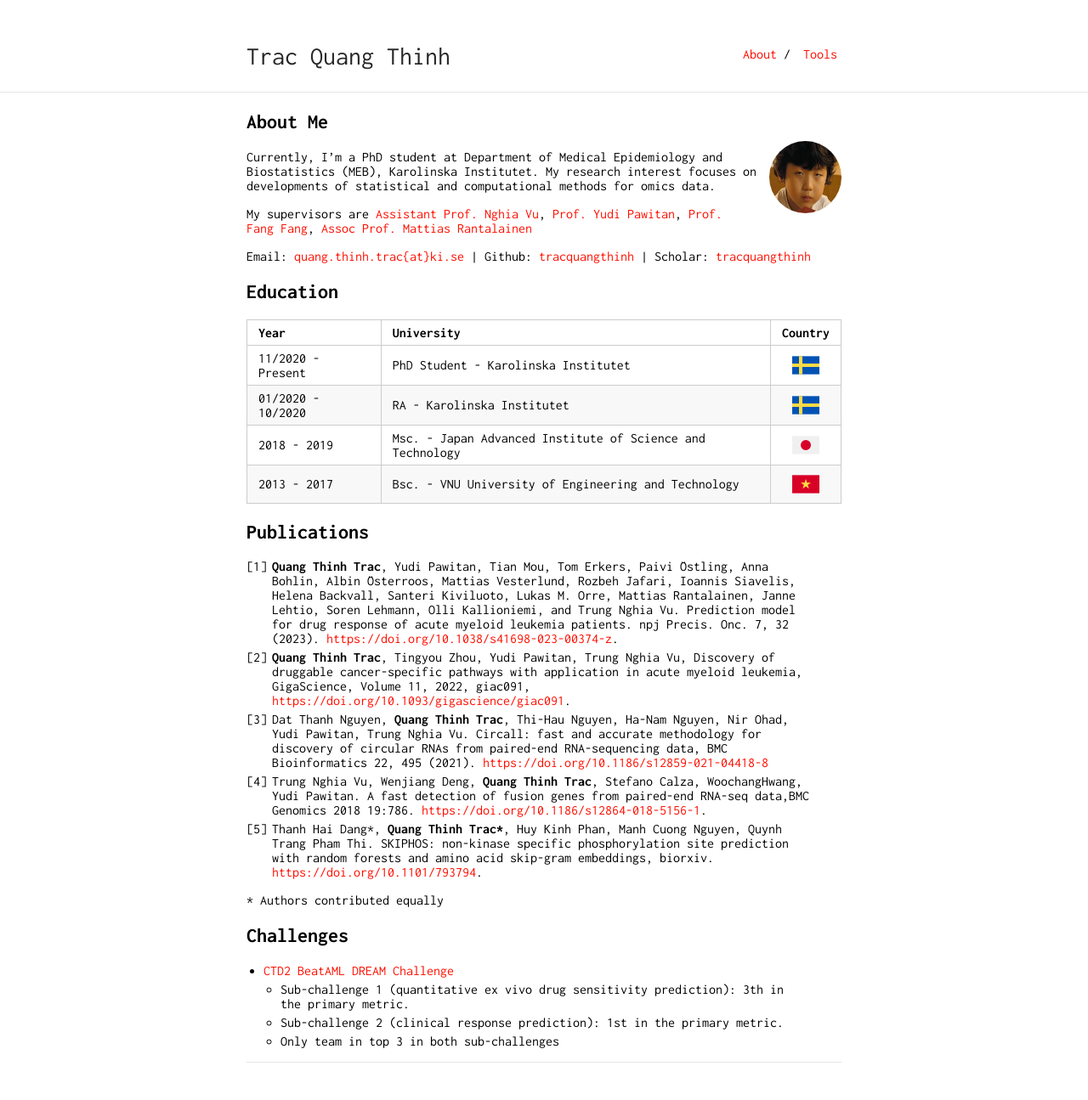
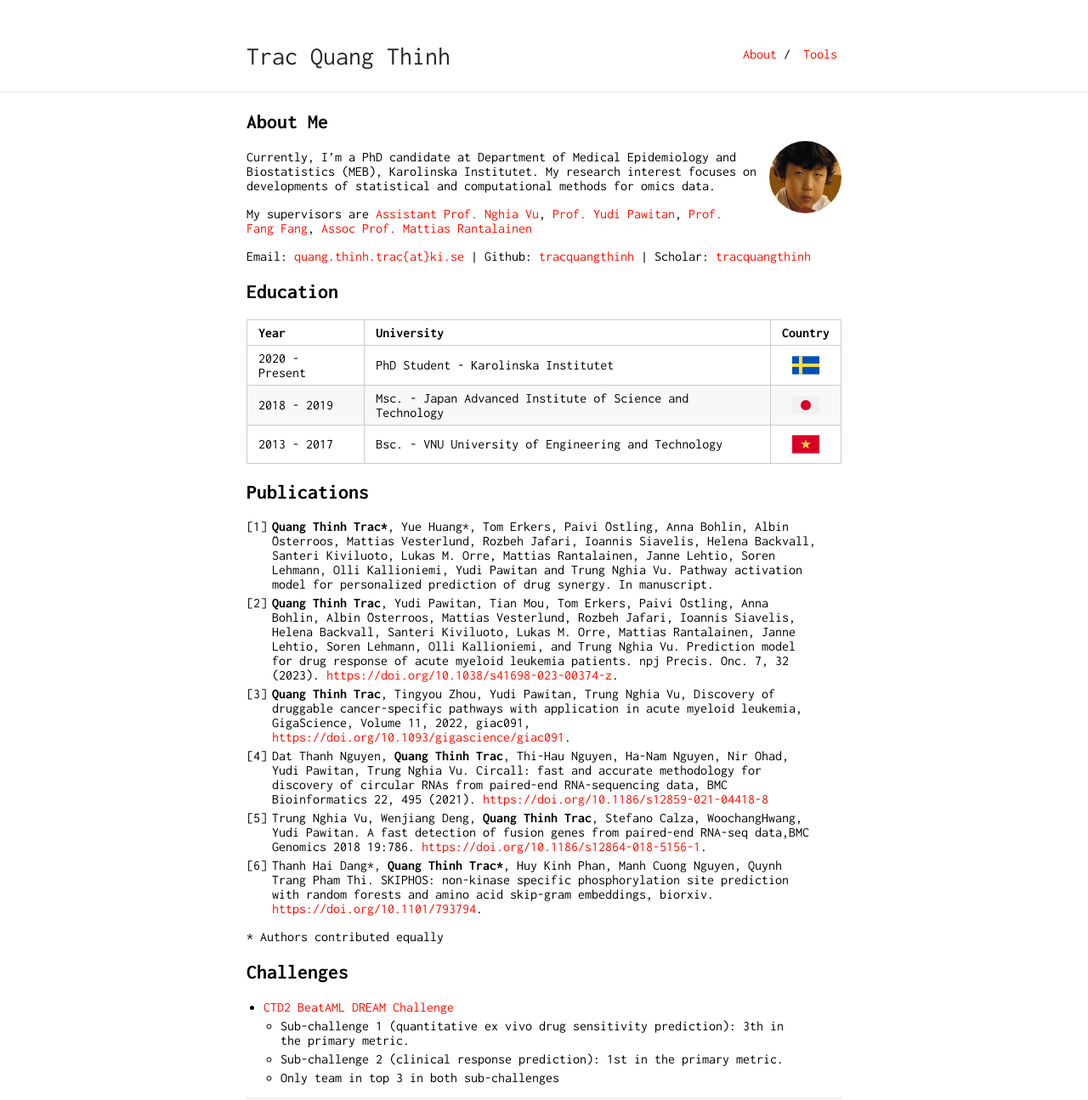
Before and after one commit to tracquangthinh/tracquangthinh.github.io, a Jekyll site: the page built from index.md, in a window 1280 px wide. Shown: the whole page at 85% size. Built offline with Jekyll 4.4.1, drawn with Linux system fonts in a browser that asks for light colours; our own code applies the rules of GitHub Pages for plain Markdown files; before the commit the page ends 1252 px from its top, so only the background shows below that.

Commit message:
Update index.md

```diff
--- a/index.md
+++ b/index.md
@@ -6,7 +6,7 @@ layout: default
 
 <img class="profile-picture" src="me.jpg">
 
-Currently, I'm a PhD student at Department of Medical Epidemiology and Biostatistics (MEB), Karolinska Institutet. My research interest focuses on developments of statistical and computational methods for omics data.
+Currently, I'm a PhD candidate at Department of Medical Epidemiology and Biostatistics (MEB), Karolinska Institutet. My research interest focuses on developments of statistical and computational methods for omics data.
 
 My supervisors are  <a href="https://staff.ki.se/people/nghvu">Assistant Prof. Nghia Vu</a>, <a href="http://fafner.meb.ki.se/personal/yudpaw/" target="_blank">Prof. Yudi Pawitan</a>, <a href="https://staff.ki.se/people/fanfan" target="_blank">Prof. Fang Fang</a>, <a href="https://staff.ki.se/people/matran" target="_blank"> Assoc Prof. Mattias Rantalainen</a>
 
@@ -16,8 +16,7 @@ Email: <a href="mailto:quang.thinh.trac@ki.se">quang.thinh.trac{at}ki.se</a> \|
 
 Year | University | Country
 ------|-------|--
-11/2020 - Present | PhD Student - Karolinska Institutet | <img src="img/sweden.png" style="width:32px;height:32px;display: block;margin-left: auto;margin-right: auto;">
-01/2020 - 10/2020 | RA - Karolinska Institutet | <img src="img/sweden.png" style="width:32px;height:32px;display: block;margin-left: auto;margin-right: auto;">
+2020 - Present | PhD Student - Karolinska Institutet | <img src="img/sweden.png" style="width:32px;height:32px;display: block;margin-left: auto;margin-right: auto;">
 2018 - 2019 | Msc. - Japan Advanced Institute of Science and Technology| <img src="img/japan.png" style="width:32px;height:32px;display: block;margin-left: auto;margin-right: auto;">
 2013 - 2017 | Bsc. - VNU University of Engineering and Technology| <img src="img/vietnam.png" style="width:32px;height:32px;display: block;margin-left: auto;margin-right: auto;">
 
@@ -27,11 +26,12 @@ Year | University | Country
 
 ## Publications
 
-1. **Quang Thinh Trac**, Yudi Pawitan, Tian Mou, Tom Erkers, Paivi  ̈Ostling, Anna Bohlin, Albin  ̈Osterroos, Mattias Vesterlund, Rozbeh Jafari, Ioannis Siavelis, Helena Backvall, Santeri Kiviluoto, Lukas M. Orre, Mattias Rantalainen, Janne Lehtio, Soren Lehmann, Olli Kallioniemi, and Trung Nghia Vu. Prediction model for drug response of acute myeloid leukemia patients. npj Precis. Onc. 7, 32 (2023). <a href="https://doi.org/10.1038/s41698-023-00374-z">https://doi.org/10.1038/s41698-023-00374-z</a>.
-2. **Quang Thinh Trac**, Tingyou Zhou, Yudi Pawitan, Trung Nghia Vu, Discovery of druggable cancer-specific pathways with application in acute myeloid leukemia, GigaScience, Volume 11, 2022, giac091, <a href="https://doi.org/10.1093/gigascience/giac091">https://doi.org/10.1093/gigascience/giac091</a>.
-3. Dat Thanh Nguyen, **Quang Thinh Trac**, Thi-Hau Nguyen, Ha-Nam Nguyen, Nir Ohad, Yudi Pawitan, Trung Nghia Vu. Circall: fast and accurate methodology for discovery of circular RNAs from paired-end RNA-sequencing data, BMC Bioinformatics 22, 495 (2021). <a href="https://doi.org/10.1186/s12859-021-04418-8">https://doi.org/10.1186/s12859-021-04418-8</a>
-4. Trung Nghia Vu, Wenjiang Deng, **Quang Thinh Trac**, Stefano Calza, WoochangHwang, Yudi Pawitan. A fast detection of fusion genes from paired-end RNA-seq data,BMC Genomics 2018 19:786. <a href="https://doi.org/10.1186/s12864-018-5156-1">https://doi.org/10.1186/s12864-018-5156-1</a>.
-5. Thanh Hai Dang\*, **Quang Thinh Trac\***, Huy Kinh Phan, Manh Cuong Nguyen, Quynh Trang Pham Thi. SKIPHOS: non-kinase specific phosphorylation site prediction with random forests and amino acid skip-gram embeddings, biorxiv. <a href="https://doi.org/10.1101/793794">https://doi.org/10.1101/793794</a>.
+1. **Quang Thinh Trac\***, Yue Huang*, Tom Erkers, Paivi  ̈Ostling, Anna Bohlin, Albin  ̈Osterroos, Mattias Vesterlund, Rozbeh Jafari, Ioannis Siavelis, Helena Backvall, Santeri Kiviluoto, Lukas M. Orre, Mattias Rantalainen, Janne Lehtio, Soren Lehmann, Olli Kallioniemi, Yudi Pawitan and Trung Nghia Vu. Pathway activation model for personalized prediction of drug synergy. In manuscript.
+2. **Quang Thinh Trac**, Yudi Pawitan, Tian Mou, Tom Erkers, Paivi  ̈Ostling, Anna Bohlin, Albin  ̈Osterroos, Mattias Vesterlund, Rozbeh Jafari, Ioannis Siavelis, Helena Backvall, Santeri Kiviluoto, Lukas M. Orre, Mattias Rantalainen, Janne Lehtio, Soren Lehmann, Olli Kallioniemi, and Trung Nghia Vu. Prediction model for drug response of acute myeloid leukemia patients. npj Precis. Onc. 7, 32 (2023). <a href="https://doi.org/10.1038/s41698-023-00374-z">https://doi.org/10.1038/s41698-023-00374-z</a>.
+3. **Quang Thinh Trac**, Tingyou Zhou, Yudi Pawitan, Trung Nghia Vu, Discovery of druggable cancer-specific pathways with application in acute myeloid leukemia, GigaScience, Volume 11, 2022, giac091, <a href="https://doi.org/10.1093/gigascience/giac091">https://doi.org/10.1093/gigascience/giac091</a>.
+4. Dat Thanh Nguyen, **Quang Thinh Trac**, Thi-Hau Nguyen, Ha-Nam Nguyen, Nir Ohad, Yudi Pawitan, Trung Nghia Vu. Circall: fast and accurate methodology for discovery of circular RNAs from paired-end RNA-sequencing data, BMC Bioinformatics 22, 495 (2021). <a href="https://doi.org/10.1186/s12859-021-04418-8">https://doi.org/10.1186/s12859-021-04418-8</a>
+5. Trung Nghia Vu, Wenjiang Deng, **Quang Thinh Trac**, Stefano Calza, WoochangHwang, Yudi Pawitan. A fast detection of fusion genes from paired-end RNA-seq data,BMC Genomics 2018 19:786. <a href="https://doi.org/10.1186/s12864-018-5156-1">https://doi.org/10.1186/s12864-018-5156-1</a>.
+6. Thanh Hai Dang\*, **Quang Thinh Trac\***, Huy Kinh Phan, Manh Cuong Nguyen, Quynh Trang Pham Thi. SKIPHOS: non-kinase specific phosphorylation site prediction with random forests and amino acid skip-gram embeddings, biorxiv. <a href="https://doi.org/10.1101/793794">https://doi.org/10.1101/793794</a>.
 
 \* Authors contributed equally
 
```
